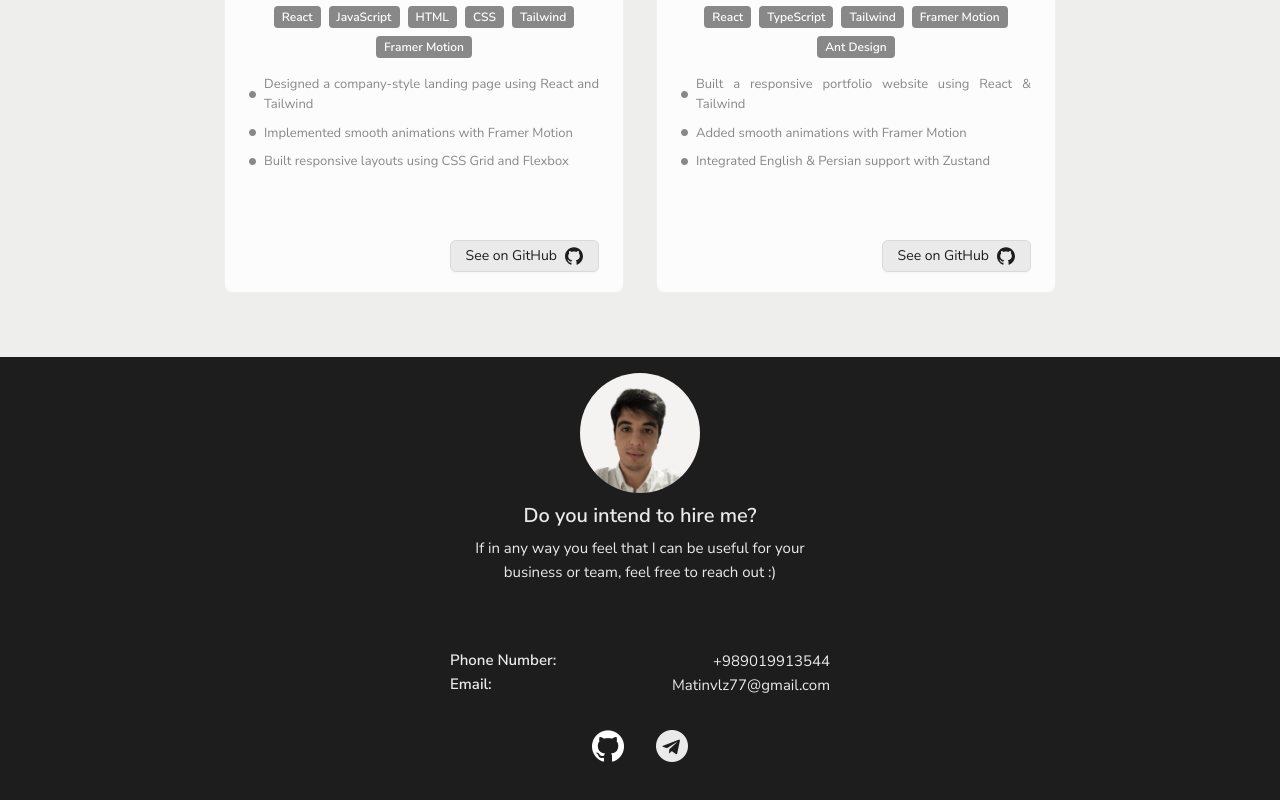
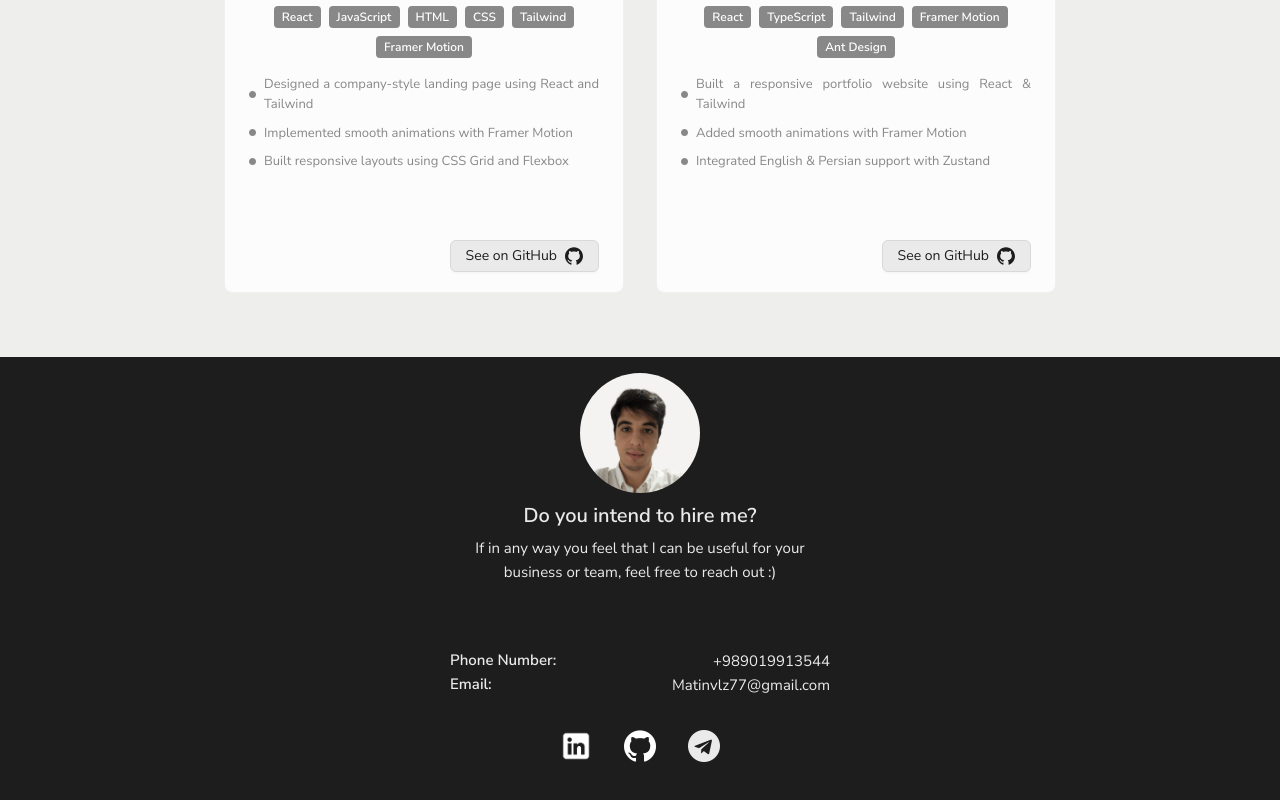
Before and after one commit to matinvalizadeh/Portfolio, a React (Create React App) app: page /English/ in a window 1280 px wide. Shown: the part 2646-3446 px from the top of the page. Built offline with nearby package versions, Linux system fonts and the light colour scheme.

Commit message:
add linkedin link in footer and change the telegram id

```diff
--- a/src/Pages/Home.tsx
+++ b/src/Pages/Home.tsx
@@ -15,16 +15,17 @@ function Landing() {
   const { language } = useParams();
 
   useEffect(() => {
-    let lang: "English" | "Persian";
-    let direction: "rtl" | "ltr";
-    let oppositeDirection: "rtl" | "ltr";
+    let lang: "Persian" | "English";
+    let direction: "ltr" | "rtl";
+    let oppositeDirection: "ltr" | "rtl";
     let sign: 1 | -1;
 
     if (language == "Persian") {
       lang = "Persian";
       direction = "rtl";
       oppositeDirection = "ltr";
-      document.title = "وبسایت معرفی متین ولی زاده | برنامه نویس فرانت‌اند(React)";
+      document.title =
+        "وبسایت معرفی متین ولی زاده | برنامه نویس فرانت‌اند(React)";
       sign = -1;
     } else {
       lang = "English";
--- a/src/components/Footer.tsx
+++ b/src/components/Footer.tsx
@@ -9,13 +9,18 @@ function Footer() {
     {
       image: "Telegram.png",
       alt: "Telegram",
-      link: "https://t.me/matin_vlz",
+      link: "https://t.me/matinvlz",
     },
 
     {
       image: "github.webp",
       alt: "github",
       link: "https://github.com/matinvalizadeh",
+    },
+    {
+      image: "linkedin.png",
+      alt: "linkedin",
+      link: "https://www.linkedin.com/in/matin-valizadeh/",
     },
   ];
   return (
```
Also changed, not shown: public/images/linkedin.png (added). Lines whose indentation alone changed are shown as unchanged.
